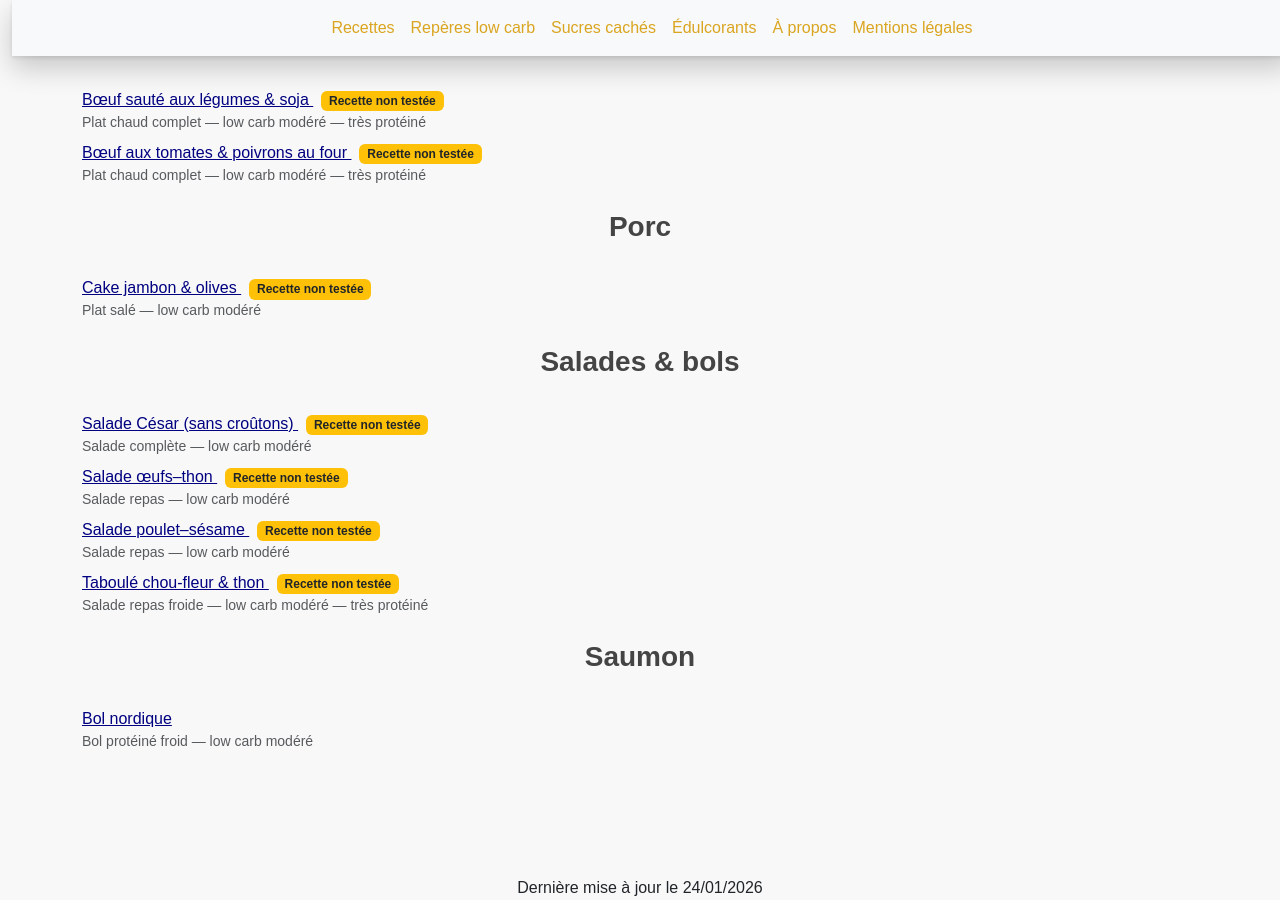
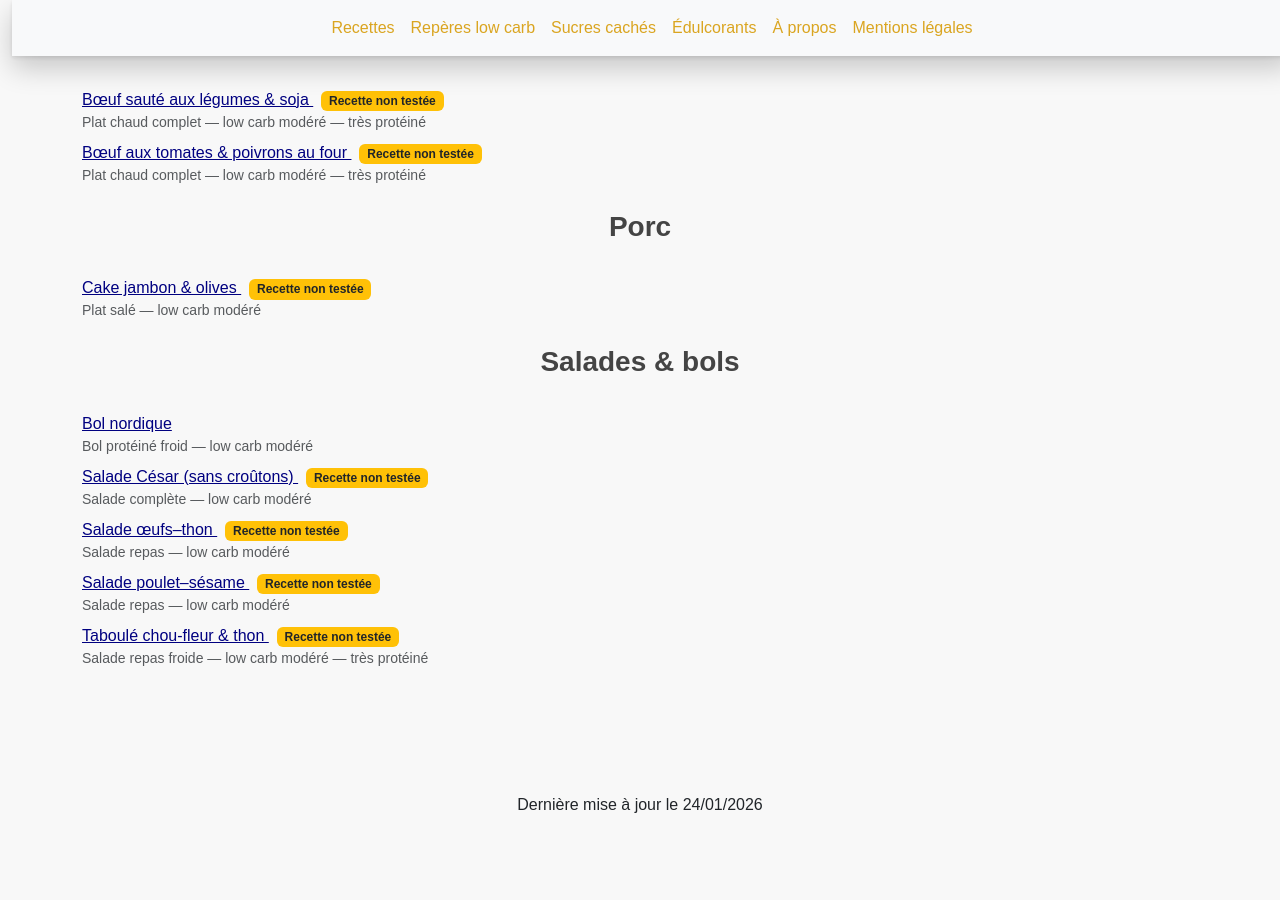
Before and after one commit to laurie-boissay/laurie-boissay.github.io, a Jekyll site: the page built from index.html, in a window 1280 px wide and 900 px high, scrolled down 3082 px. Built offline with Jekyll 4.4.1, drawn with Linux system fonts in a browser that asks for light colours; after the commit the page ends 3899 px from its top, so only the background shows below that.

Commit message:
Update bol-nordique.html
recipe_group: "Salades & bols"

```diff
--- a/recettes/bol-nordique.html
+++ b/recettes/bol-nordique.html
@@ -4,7 +4,7 @@ title: "Bol nordique — Recettes low carb"
 description: "Bol nordique low carb : skyr, truite fumée, concombre, graines de chia et levure de bière. Recette pour 4 personnes avec macros détaillées."
 recipe_title: "Bol nordique"
 recipe_subtitle: "Bol protéiné froid — low carb modéré"
-recipe_group: "Saumon"
+recipe_group: "Salades & bols"
 recipe_sort: "Bol nordique"
 tags:
   - low-carb-modere
```
